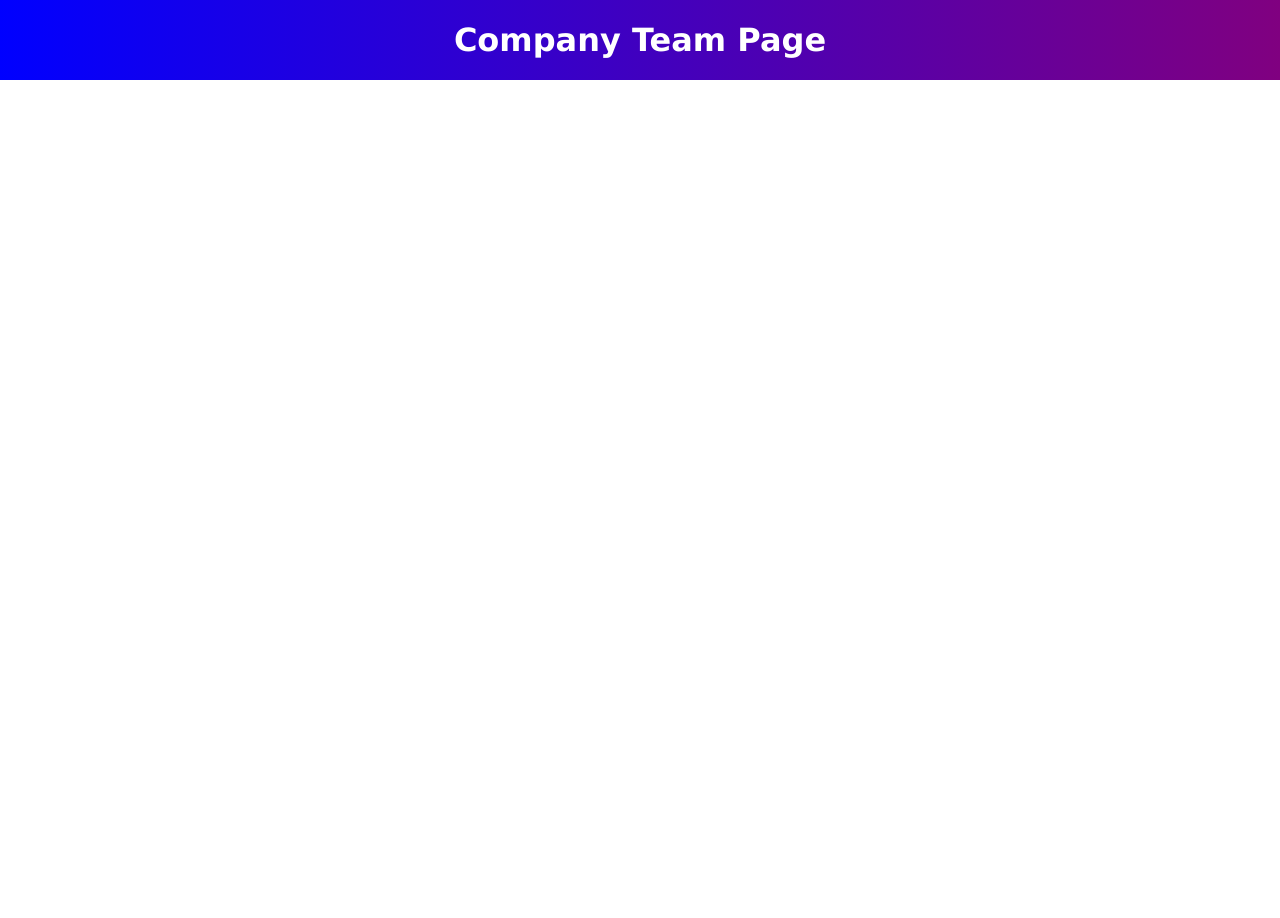
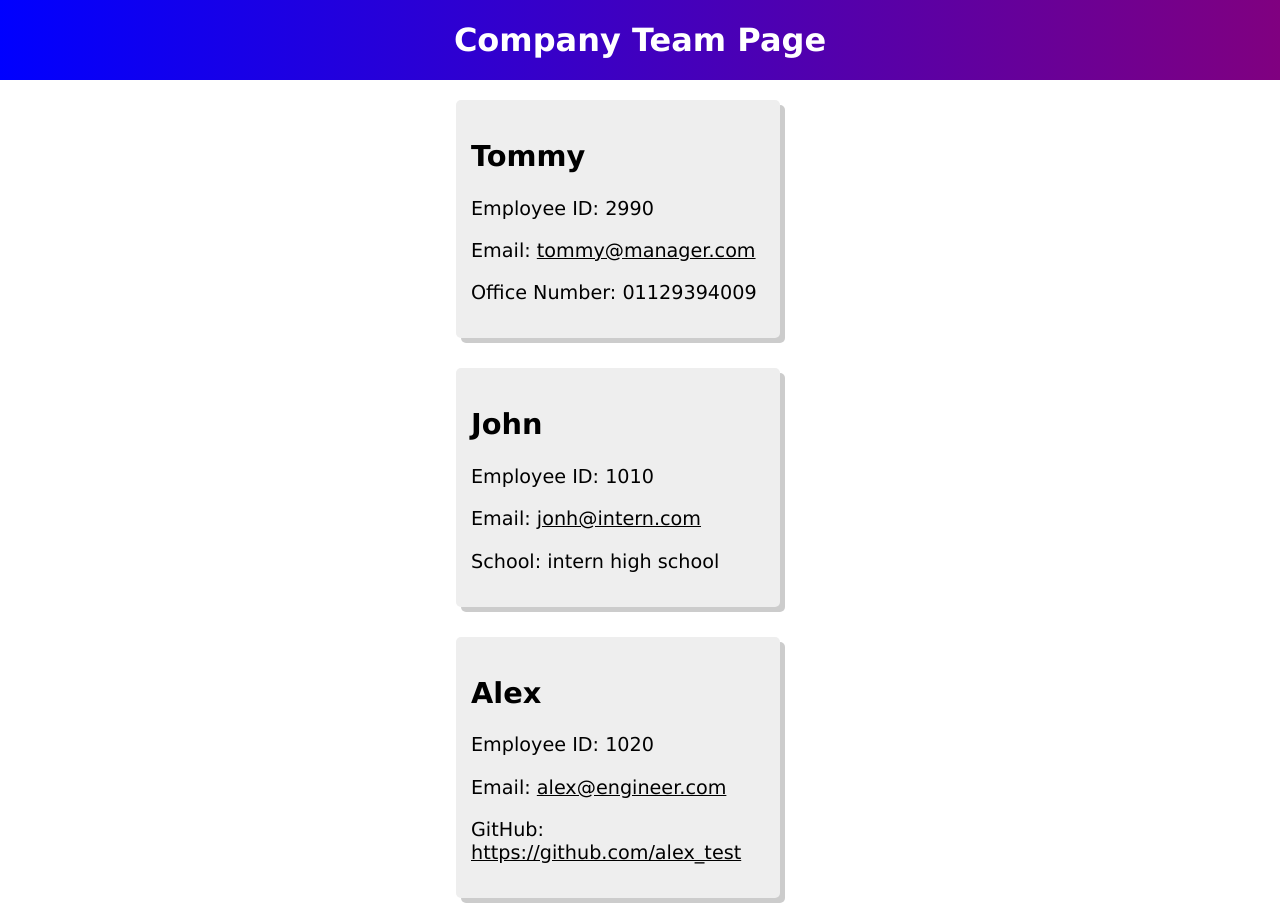
Before and after one commit to shingchan95/Team-Profile-Generator, a website: page Develop/dist/team.html in a window 1280 px wide. Before the commit the page ends 800 px from the top, so only its background shows below. Drawn offline with Linux system fonts and the light colour scheme.

Commit message:
completed

```diff
--- a/Develop/dist/team.html
+++ b/Develop/dist/team.html
@@ -12,8 +12,38 @@
         <h1>Company Team Page</h1>
     </header>
     <main>
+    <div class="team">
+        <div class="card">
+            <div class="card-header">
+            <h2>Tommy</h2>
+            <p>Employee ID: 2990</p>
+            <p>Email: <a href="mailto:tommy@manager.com">tommy@manager.com</a></p>
+            <p>Office Number: 01129394009</p>
+            </div>
+        </div>
+    </div>
     <!--managers-->
+    <div class="team">
+        <div class="card">
+            <div class="card-header">
+            <h2>John</h2>
+            <p>Employee ID: 1010</p>
+            <p>Email: <a href="mailto:jonh@intern.com">jonh@intern.com</a></p>
+            <p>School: intern high school</p>
+            </div>
+        </div>
+    </div>
     <!--intern-->
+    <div class="team">
+        <div class="card">
+            <div class="card-header">
+            <h2>Alex</h2>
+            <p>Employee ID: 1020</p>
+            <p>Email: <a href="mailto:alex@engineer.com">alex@engineer.com</a></p>
+            <p>GitHub: <a href="https://github.com/alex_test" target="_blank">https://github.com/alex_test</a></p>
+            </div>
+        </div>
+    </div>
     <!--engineer-->
     </main>
 </body>
```
Also changed, not shown: Assets/10-object-oriented-programming-homework-demo.png (deleted), Assets/screen capture.PNG (added), README.md.
